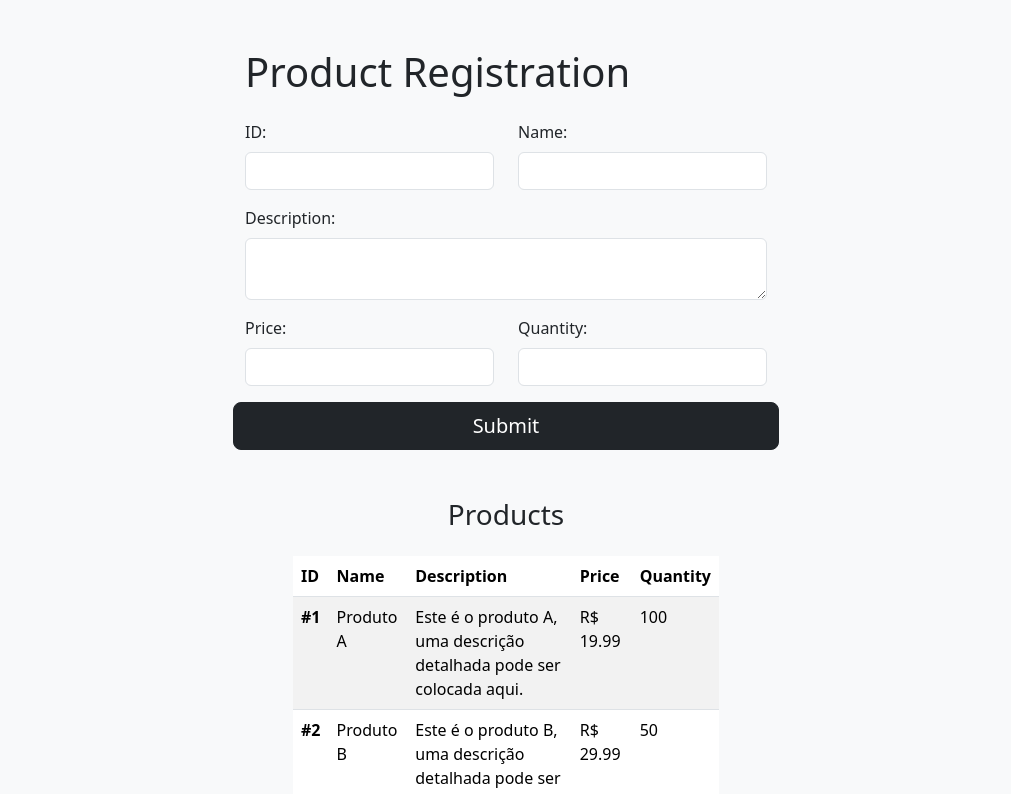
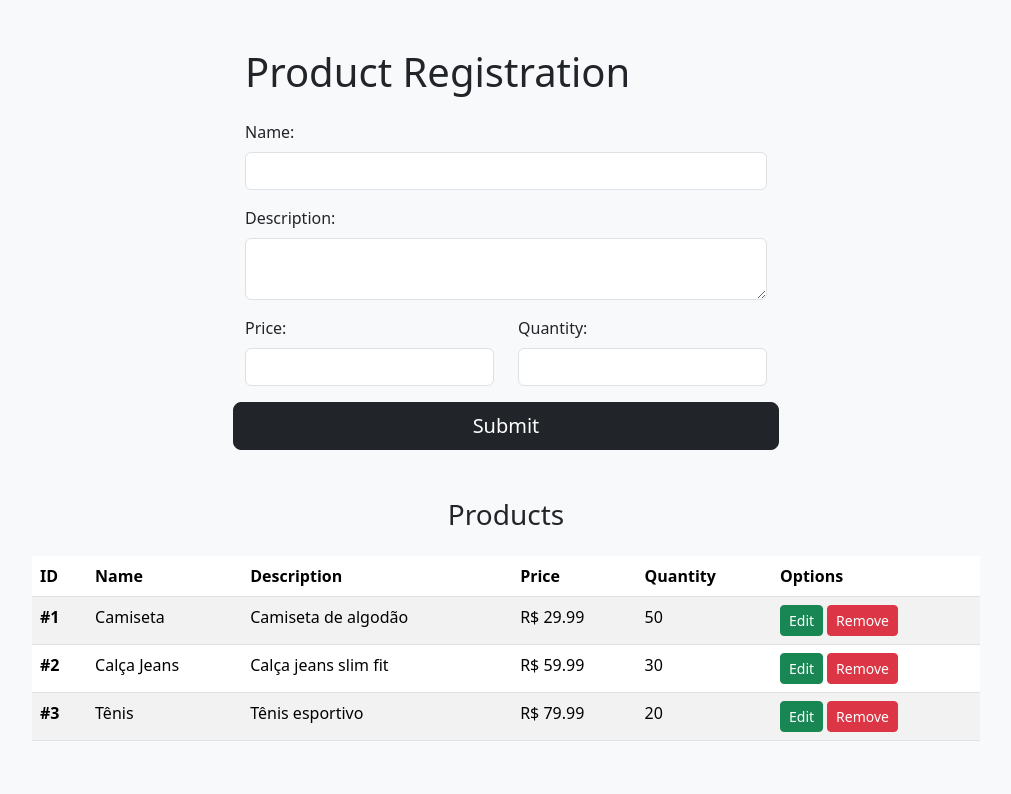
Before and after one commit to muriisantuss/register, an Angular app: page / in a window 1280 px wide. Shown: the top 794 px of the page, without its empty margins (134-1145 px from the left). Built offline with nearby package versions, Linux system fonts and the light colour scheme; data requests are answered from the project's data file.

Commit message:
closes #3 - Task 03: Include change and delete in the project

```diff
--- a/db.json
+++ b/db.json
@@ -2,24 +2,24 @@
   "product": [
     {
       "id": 1,
-      "name": "Produto A",
-      "description": "Este é o produto A, uma descrição detalhada pode ser colocada aqui.",
-      "price": 19.99,
-      "quantity": 100
+      "name": "Camiseta",
+      "description": "Camiseta de algodão",
+      "price": "29.99",
+      "quantity": "50"
     },
     {
       "id": 2,
-      "name": "Produto B",
-      "description": "Este é o produto B, uma descrição detalhada pode ser colocada aqui.",
-      "price": 29.99,
-      "quantity": 50
+      "name": "Calça Jeans",
+      "description": "Calça jeans slim fit",
+      "price": "59.99",
+      "quantity": "30"
     },
     {
       "id": 3,
-      "name": "Produto C",
-      "description": "Este é o produto C, uma descrição detalhada pode ser colocada aqui.",
-      "price": 39.99,
-      "quantity": 200
+      "name": "Tênis",
+      "description": "Tênis esportivo",
+      "price": "79.99",
+      "quantity": "20"
     }
   ]
 }
--- a/src/app/product/product.component.html
+++ b/src/app/product/product.component.html
@@ -2,10 +2,6 @@
   <form [formGroup]="catchFormGroup" class="col-6 mx-auto">
     <h1 class="mb-4">Product Registration</h1>
     <div class="row mb-3">
-      <div class="col">
-        <label for="id" class="form-label">ID:</label>
-        <input type="text" formControlName="id" class="form-control" id="id" />
-      </div>
       <div class="col">
         <label for="Name" class="form-label">Name:</label>
         <input
@@ -53,6 +49,7 @@
         Submit
       </button>
     </div>
+  </form>
   <div class="p-5">
     <h3 class="mb-4 text-center">Products</h3>
     <table class="table table-striped">
@@ -63,6 +60,7 @@
           <th scope="col">Description</th>
           <th scope="col">Price</th>
           <th scope="col">Quantity</th>
+          <th scope="col">Options</th>
         </tr>
       </thead>
       <tbody>
@@ -72,9 +70,16 @@
           <td>{{ catch.description }}</td>
           <td>R$ {{ catch.price }}</td>
           <td>{{ catch.quantity }}</td>
+          <td class="d-flex gap-1">
+            <button class="btn btn-success btn-sm" (click)="update(catch)">
+              Edit
+            </button>
+            <button class="btn btn-danger btn-sm" (click)="delete(catch)">
+              Remove
+            </button>
+          </td>
         </tr>
       </tbody>
     </table>
   </div>
-  </form>
 </main>
--- a/src/app/product/product.component.ts
+++ b/src/app/product/product.component.ts
@@ -1,6 +1,5 @@
 import { Component, OnInit } from '@angular/core';
 import { Product } from '../product';
-
 
 import { FormBuilder, FormGroup } from '@angular/forms';
 import { ProductService } from '../service/product.service';
@@ -13,8 +12,12 @@ import { ProductService } from '../service/product.service';
 export class ProductComponent implements OnInit {
   product: Product[] = [];
   catchFormGroup: FormGroup;
+  isEditing: boolean = false;
 
-  constructor(private formBuilder: FormBuilder, private productService: ProductService) {
+  constructor(
+    private formBuilder: FormBuilder,
+    private productService: ProductService
+  ) {
     this.catchFormGroup = formBuilder.group({
       id: [''],
       name: [''],
@@ -25,13 +28,42 @@ export class ProductComponent implements OnInit {
   }
 
   ngOnInit(): void {
+    this.loadProduct();
+  }
+
+  loadProduct() {
     this.productService.getProduct().subscribe({
-      next: data => this.product = data
-    })
+      next: data => this.product = data,
+    });
   }
 
   submit() {
-    this.product.push(this.catchFormGroup.value);
+    if (this.isEditing) {
+      this.productService.modify(this.catchFormGroup.value).subscribe({
+        next: () => {
+          this.loadProduct();
+          this.isEditing = false;
+          this.catchFormGroup.reset();
+        },
+      });
+    } else {
+      this.productService.save(this.catchFormGroup.value).subscribe({
+        next: data => {
+          this.product.push(data);
+          this.catchFormGroup.reset();
+        },
+      });
+    }
   }
-  reset() {}
+
+  delete(variable: Product) {
+    this.productService.delete(variable).subscribe({
+      next: () => this.loadProduct(),
+    });
+  }
+
+  update(variable: Product) {
+    this.isEditing = true;
+    this.catchFormGroup.setValue(variable);
+  }
 }
--- a/src/app/service/product.service.ts
+++ b/src/app/service/product.service.ts
@@ -1,7 +1,7 @@
 import { Injectable } from '@angular/core';
 import { Product } from '../product';
+import { HttpClient } from '@angular/common/http';
 import { Observable } from 'rxjs';
-import { HttpClient, HttpClientModule } from '@angular/common/http';
 
 @Injectable({
   providedIn: 'root'
@@ -14,4 +14,14 @@ export class ProductService {
   getProduct(): Observable<Product[]>{
     return this.httpClient.get<Product[]>(this.apiUrl)
   }
+  save(product: Product): Observable<Product>{
+    return this.httpClient.post<Product>(this.apiUrl, product)
+  }
+  modify(product: Product): Observable<Product>{
+    return this.httpClient.put<Product>(`${this.apiUrl}/${product.id}`, product)
+  }
+
+  delete(product: Product): Observable<void>{
+    return this.httpClient.delete<void>(`${this.apiUrl}/${product.id}`)
+  }
 }
```
Lines whose indentation alone changed are shown as unchanged.
